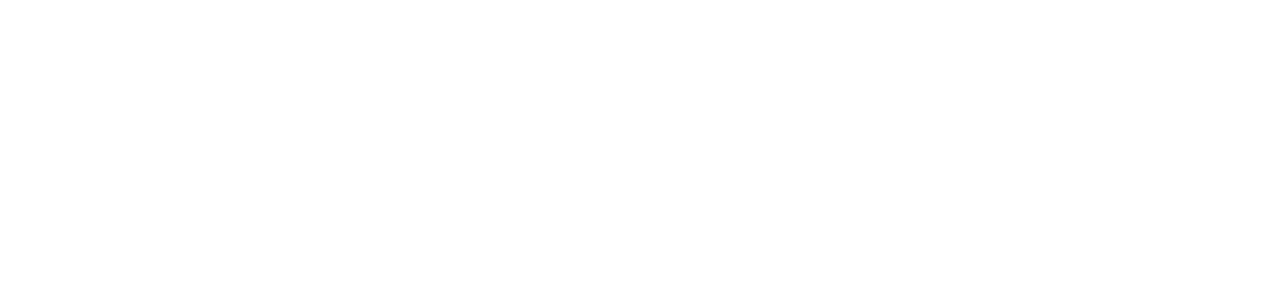
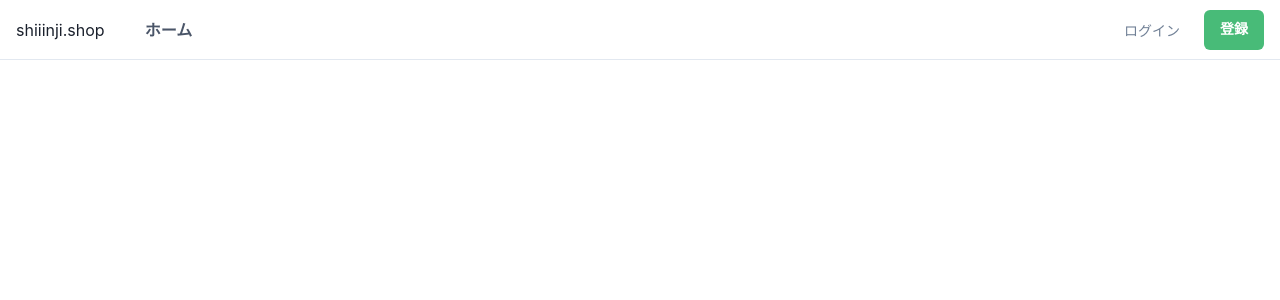
Before and after one commit to shiiinji/shiiinji.shop, a Next.js app in the folder client/: page / in a window 1280 px wide. Shown: the top 300 px of the page. Built offline with nearby package versions, Linux system fonts and the light colour scheme.

Commit message:
add: header

```diff
--- /dev/null
+++ b/client/components/common/Header.tsx
@@ -0,0 +1,94 @@
+import React from 'react'
+import Link from 'next/link'
+import {
+  Box,
+  Flex,
+  Text,
+  IconButton,
+  Button,
+  Stack,
+  useColorModeValue,
+  useBreakpointValue,
+  useDisclosure,
+} from '@chakra-ui/react'
+import { HamburgerIcon, CloseIcon } from '@chakra-ui/icons'
+
+export function Header() {
+  const { isOpen, onToggle } = useDisclosure()
+
+  return (
+    <Box>
+      <Flex
+        bg={useColorModeValue('white', 'gray.800')}
+        color={useColorModeValue('gray.600', 'white')}
+        minH={'60px'}
+        py={{ base: 2 }}
+        px={{ base: 4 }}
+        borderBottom={1}
+        borderStyle={'solid'}
+        borderColor={useColorModeValue('gray.200', 'gray.900')}
+        align={'center'}
+      >
+        <Flex
+          flex={{ base: 1, md: 'auto' }}
+          ml={{ base: -2 }}
+          display={{ base: 'flex', md: 'none' }}
+        >
+          <IconButton
+            onClick={onToggle}
+            icon={
+              isOpen ? <CloseIcon w={3} h={3} /> : <HamburgerIcon w={5} h={5} />
+            }
+            variant={'ghost'}
+            aria-label={'Toggle Navigation'}
+          />
+        </Flex>
+        <Flex flex={{ base: 1 }} justify={{ base: 'center', md: 'start' }}>
+          <Text
+            textAlign={useBreakpointValue({ base: 'center', md: 'left' })}
+            fontFamily={'heading'}
+            color={useColorModeValue('gray.800', 'white')}
+          >
+            <Link href="/">shiiinji.shop</Link>
+          </Text>
+
+          <Flex display={{ base: 'none', md: 'flex' }} ml={10}>
+            <Text
+              fontWeight={600}
+              color={useColorModeValue('gray.600', 'gray.200')}
+            >
+              <Link href="/">ホーム</Link>
+            </Text>
+          </Flex>
+        </Flex>
+
+        <Stack
+          flex={{ base: 1, md: 0 }}
+          justify={'flex-end'}
+          direction={'row'}
+          spacing={6}
+        >
+          <Link href="/login">
+            <Button as={'a'} fontSize={'sm'} fontWeight={400} variant={'link'}>
+              ログイン
+            </Button>
+          </Link>
+          <Link href="/signup">
+            <Button
+              display={{ base: 'none', md: 'inline-flex' }}
+              fontSize={'sm'}
+              fontWeight={600}
+              color={'white'}
+              bg={'green.400'}
+              _hover={{
+                bg: 'green.300',
+              }}
+            >
+              登録
+            </Button>
+          </Link>
+        </Stack>
+      </Flex>
+    </Box>
+  )
+}
--- a/client/package.json
+++ b/client/package.json
@@ -11,7 +11,9 @@
     "prettier": "prettier --write ./*"
   },
   "dependencies": {
+    "@chakra-ui/icons": "^1.0.16",
     "@chakra-ui/react": "^1.6.10",
+    "@chakra-ui/theme-tools": "^1.2.2",
     "@emotion/react": "^11",
     "@emotion/styled": "^11",
     "framer-motion": "^4",
--- a/client/pages/index.tsx
+++ b/client/pages/index.tsx
@@ -1,5 +1,6 @@
 import React from 'react'
+import { Header } from '@components/common/Header'
 
 export default function Home() {
-  return <></>
+  return <Header />
 }
--- a/client/theme.js
+++ b/client/theme.js
@@ -1,7 +1,8 @@
+import React from 'react'
 import { extendTheme } from '@chakra-ui/react'
 import { createBreakpoints } from '@chakra-ui/theme-tools'
 
-const fonts = { mono: `'Menlo', monospace` }
+const fonts = { mono: "'Menlo', monospace" }
 
 const breakpoints = createBreakpoints({
   sm: '40em',
```
Also changed, not shown: 1 other file (tests, documents, lock files or other folders).
